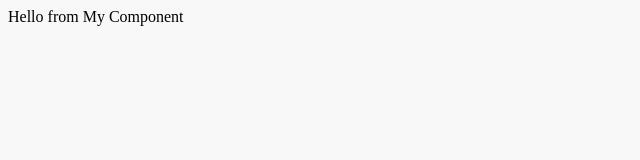
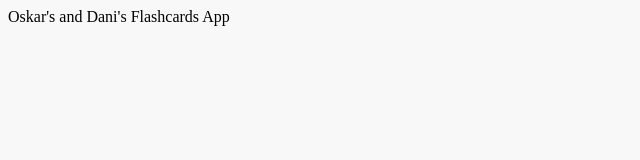
Before and after one commit to danivoro/oskar-dani-flashcards-front, a React (Vite) app: page / in a window 1280 px wide. Shown: the top 160 px of the page, without its empty margins (0-640 px from the left). Built offline with nearby package versions, Linux system fonts and the light colour scheme.

Commit message:
first start

```diff
--- a/src/components/MyComponent.tsx
+++ b/src/components/MyComponent.tsx
@@ -1,3 +1,3 @@
 export function MyComponent(): JSX.Element {
-    return <div>Hello from My Component</div>;
+    return <div>Oskar's and Dani's Flashcards App</div>;
 }
```
